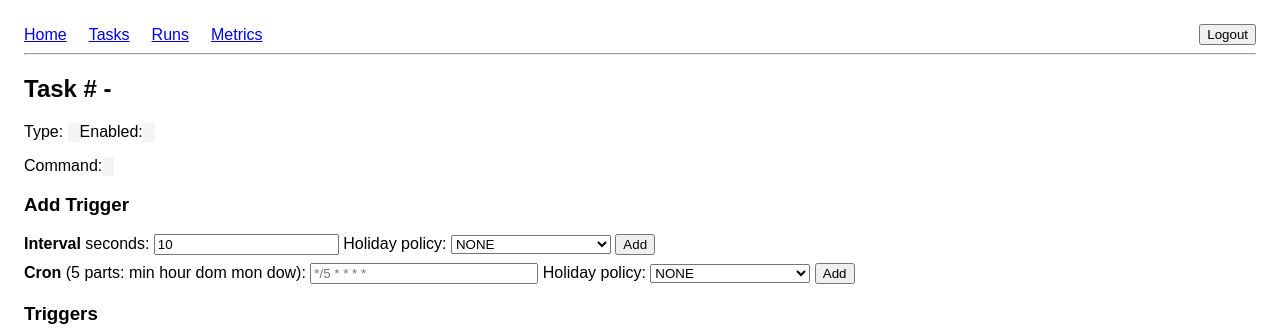
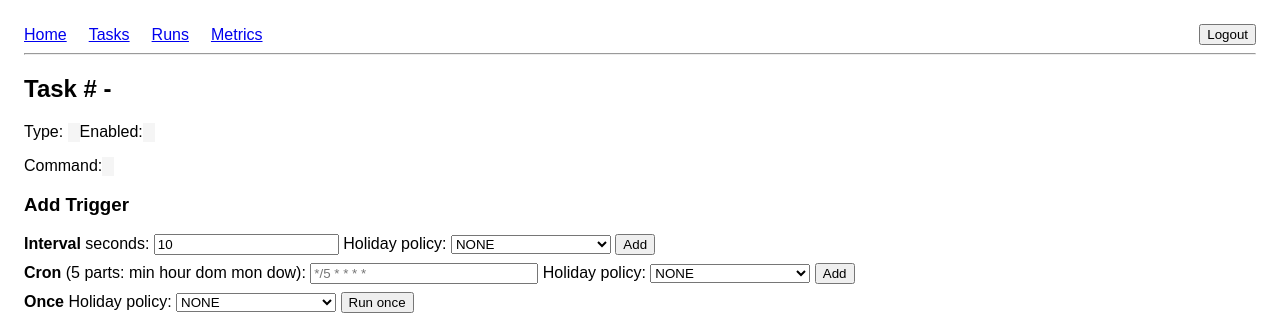
Before and after one commit to bulubula/everping, a FastAPI app: page /tasks/1 in a window 1280 px wide. Shown: the top 333 px of the page. Run offline with FastAPI, Linux system fonts and the light colour scheme; the visitor is signed in with stand-in values (Sample User, id 1); parts of the project's set-up code (start-up, migrations or seed data) failed here and were passed over.

Commit message:
Add once trigger support

```diff
--- a/app/main.py
+++ b/app/main.py
@@ -152,6 +152,22 @@ def add_cron_trigger(
     scheduler._reload_jobs()
     return RedirectResponse(f"/tasks/{task_id}", status_code=303)
 
+@app.post("/tasks/{task_id}/trigger/once")
+def add_once_trigger(
+    request: Request,
+    task_id: int,
+    holiday_policy: str = Form("NONE"),
+    db: Session = Depends(get_db),
+):
+    redir = _guard(request)
+    if redir:
+        return redir
+    tr = Trigger(task_id=task_id, trigger_type="once", holiday_policy=holiday_policy, enabled=1)
+    db.add(tr)
+    db.commit()
+    scheduler._reload_jobs()
+    return RedirectResponse(f"/tasks/{task_id}", status_code=303)
+
 @app.post("/tasks/{task_id}/run")
 def run_now(request: Request, task_id: int, db: Session = Depends(get_db)):
     redir = _guard(request)
--- a/templates/task_detail.html
+++ b/templates/task_detail.html
@@ -31,6 +31,18 @@
   <button type="submit">Add</button>
 </form>
 
+<form method="post" action="/tasks/{{ task.id }}/trigger/once" style="margin-top:8px;">
+  <b>Once</b>
+  Holiday policy:
+  <select name="holiday_policy">
+    <option>NONE</option>
+    <option>CN_WORKDAY_ONLY</option>
+    <option>SKIP_CN_HOLIDAY</option>
+    <option>SKIP_CN_WORKDAY</option>
+  </select>
+  <button type="submit">Run once</button>
+</form>
+
 <h3>Triggers</h3>
 <table>
   <tr><th>ID</th><th>Type</th><th>Cron</th><th>Interval</th><th>Holiday</th><th>Enabled</th></tr>
```
Also changed, not shown: app/scheduler.py (+21 -0 lines).
